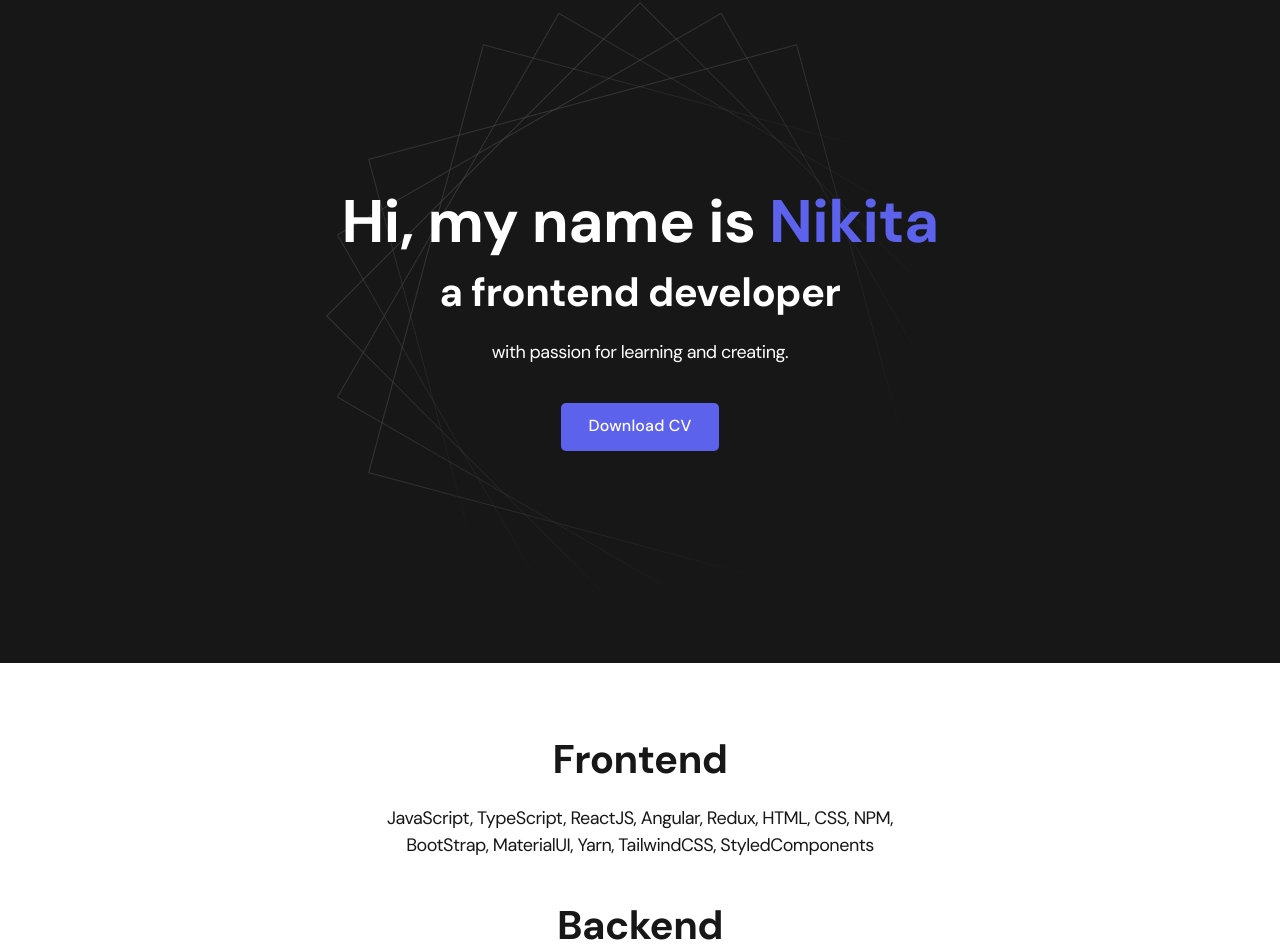
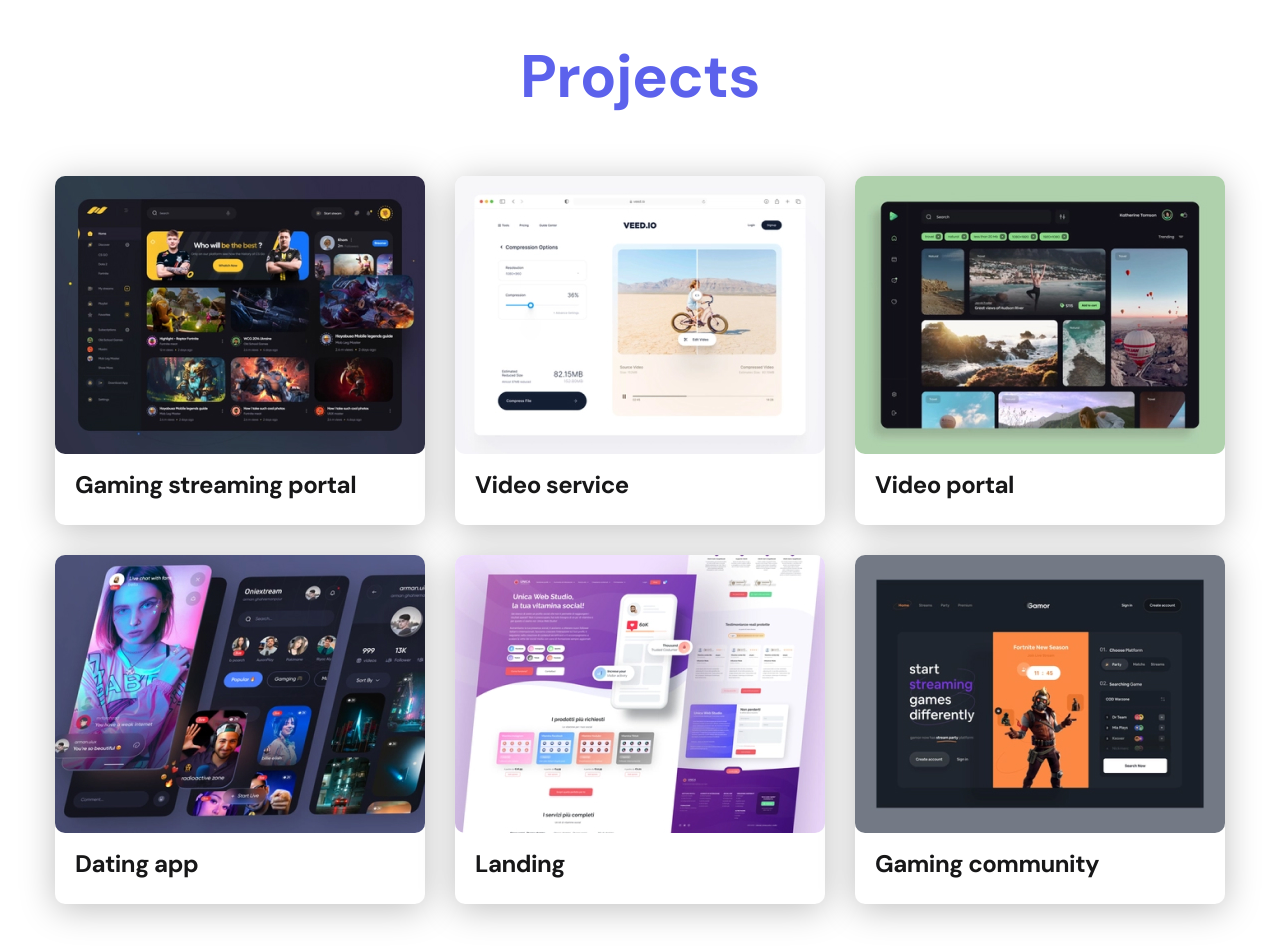
Before and after one commit to cyrusmagnus/react-js-test-2-project, a React (Create React App) app: page / in a window 1280 px wide. Shown: the part 108-1060 px from the top of the page. Built offline with nearby package versions, Linux system fonts and the light colour scheme.

Commit message:
create-page-project-and-home

```diff
--- a/src/App.js
+++ b/src/App.js
@@ -1,11 +1,18 @@
 import './assets/style/main.css';
 
+import NavBar from "./components/nav/NavBar";
+import Footer from "./components/footer/Footer";
+
 import Home from './pages/Home';
+import Projects from './pages/Projects';
 
 function App() {
   return (
     <>
-      <Home/>
+      <NavBar/>
+      {/* <Home/> */}
+      <Projects/>
+      <Footer/>
     </>
   );
 }
--- a/src/pages/Home.js
+++ b/src/pages/Home.js
@@ -1,11 +1,8 @@
-import NavBar from "./../components/nav/NavBar";
 import Header from "./../components/header/Header";
-import Footer from "./../components/footer/Footer";
 
 const Home = () => {
   return (
     <>
-      <NavBar />
       <Header />
       <main className="section">
         <div className="container">
@@ -23,7 +20,6 @@
 
         </div>
       </main>
-      <Footer/>
     </>
   );
 }
--- /dev/null
+++ b/src/pages/Projects.js
@@ -0,0 +1,54 @@
+import projectImg_1 from './../assets/images/projects/01.jpg';
+import projectImg_2 from './../assets/images/projects/02.jpg';
+import projectImg_3 from './../assets/images/projects/03.jpg';
+import projectImg_4 from './../assets/images/projects/04.jpg';
+import projectImg_5 from './../assets/images/projects/05.jpg';
+import projectImg_6 from './../assets/images/projects/06.jpg';
+
+
+const Projects = () => {
+  return (
+    <>
+      <main className="section">
+        <div className="container">
+          <h2 className="title-1">Projects</h2>
+          <ul className="projects">
+            <li className="project">
+              <a href="./project-page.html">
+                <img src={projectImg_1} alt="Project img" className="project__img"/>
+                <h3 className="project__title">Gaming streaming portal</h3>
+              </a>
+            </li>
+            <li className="project">
+              <a href="./project-page.html">
+                <img src={projectImg_2} alt="Project img" className="project__img"/>
+                <h3 className="project__title">Video service</h3>
+              </a>
+            </li>
+            <li className="project">
+              <a href="./project-page.html">
+                <img src={projectImg_3} alt="Project img" className="project__img"/>
+                <h3 className="project__title">Video portal</h3>
+              </a>
+            </li>
+
+            <li className="project">
+              <img src={projectImg_4} alt="Project img" className="project__img"/>
+              <h3 className="project__title">Dating app</h3>
+            </li>
+            <li className="project">
+              <img src={projectImg_5} alt="Project img" className="project__img"/>
+              <h3 className="project__title">Landing</h3>
+            </li>
+            <li className="project">
+              <img src={projectImg_6} alt="Project img" className="project__img"/>
+              <h3 className="project__title">Gaming community</h3>
+            </li>
+          </ul>
+        </div>
+      </main>
+    </>
+  );
+}
+
+export default Projects;
```
